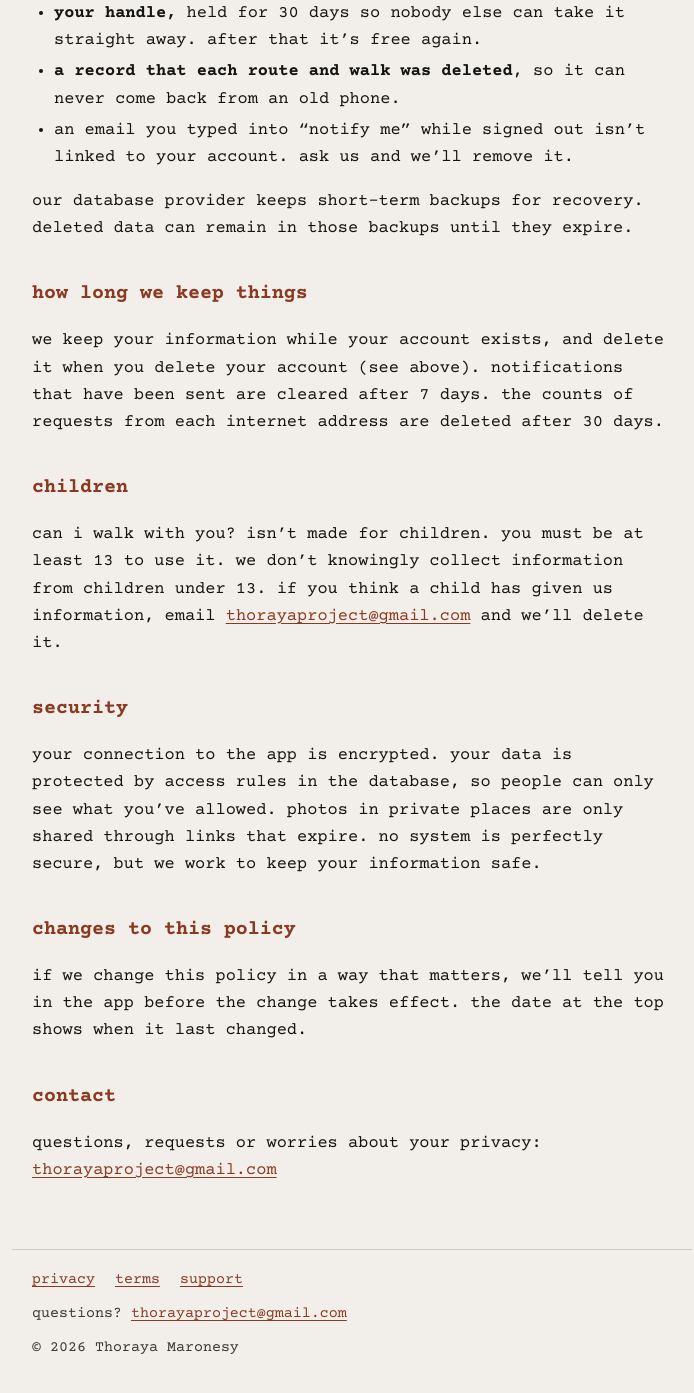
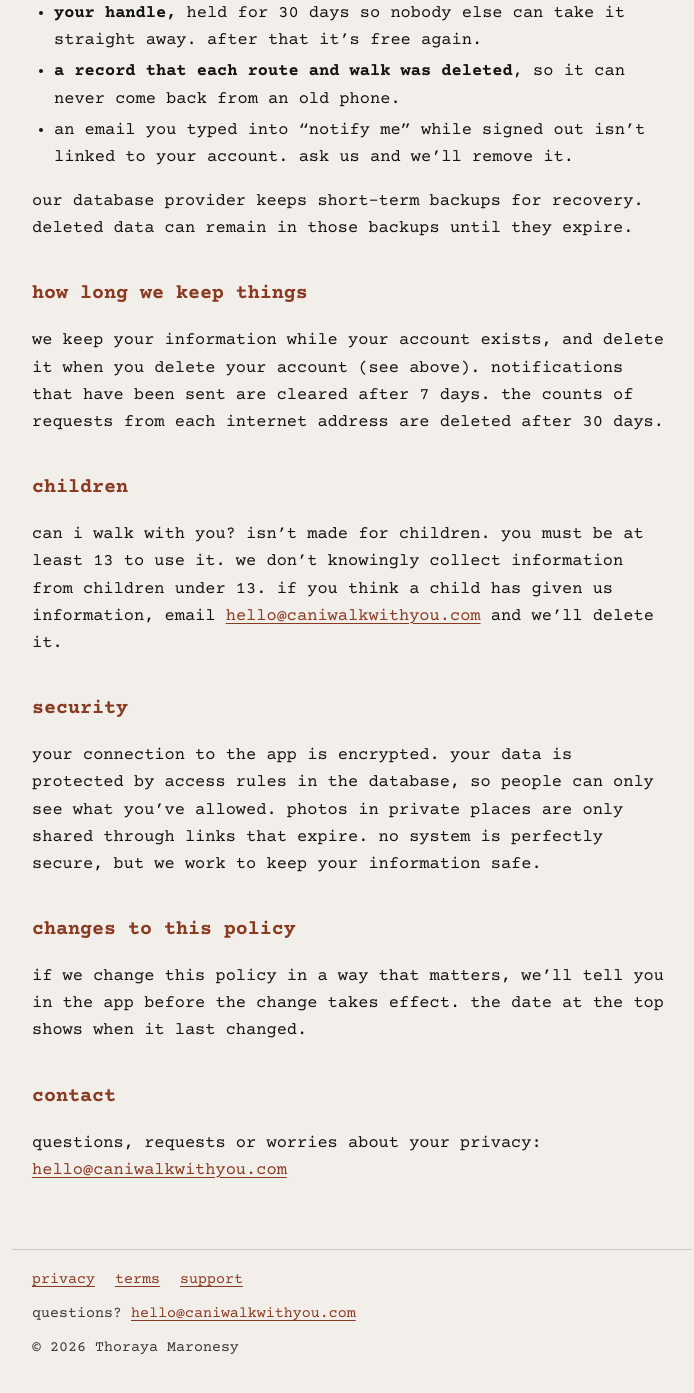
Before and after one commit to thorayaaa/caniwalkwithyou-site, a Jekyll site: the page built from privacy.md, in a window 1280 px wide and 1400 px high, scrolled down 6277 px. Shown: the top 1393 px of the window, without its empty margins (288-982 px from the left). Built offline with Jekyll 4.4.1, drawn with Linux system fonts in a browser that asks for light colours; some of the changed text lies outside the part shown.

Commit message:
Contact email: hello@caniwalkwithyou.com

```diff
--- a/_config.yml
+++ b/_config.yml
@@ -1,6 +1,6 @@
 # The site's settings. Change the contact email HERE - every page reads it.
 title: can i walk with you?
-contact_email: thorayaproject@gmail.com
+contact_email: hello@caniwalkwithyou.com
 last_updated: September 30, 2026
 
 # Who runs the app, the minimum age and the law that applies. Left empty, the
```
